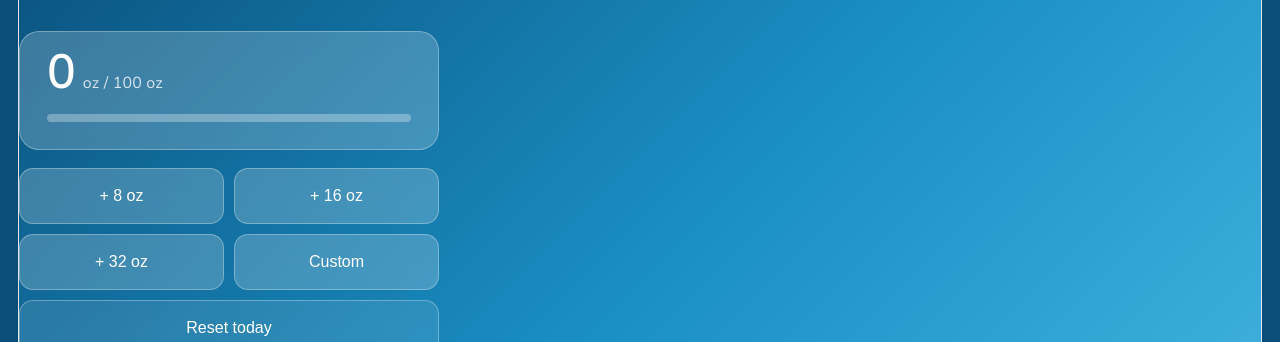
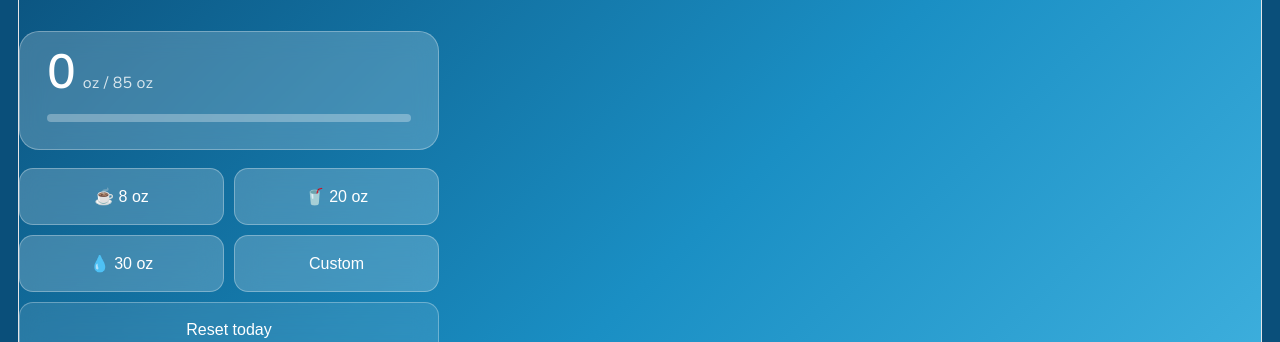
Before and after one commit to IronCamCreate/water-tracker, a React (Vite) app: page / in a window 1280 px wide. Shown: the part 148-490 px from the top of the page. Built offline with nearby package versions, Linux system fonts and the light colour scheme.

Commit message:
Update goal to 85oz, customize bottle buttons

```diff
--- a/src/App.jsx
+++ b/src/App.jsx
@@ -5,7 +5,7 @@ export default function App() {
   const [intakes, setIntakes] = useState([]);
   const [todayIntake, setTodayIntake] = useState(0);
   const [streak, setStreak] = useState(0);
-  const [goal, setGoal] = useState(100);
+  const [goal, setGoal] = useState(85);
 
   const today = new Date().toLocaleDateString('en-CA');
 
@@ -102,9 +102,9 @@ export default function App() {
         </section>
 
         <section className="buttons-section">
-          <button onClick={() => addWater(8)}>+ 8 oz</button>
-          <button onClick={() => addWater(16)}>+ 16 oz</button>
-          <button onClick={() => addWater(32)}>+ 32 oz</button>
+          <button onClick={() => addWater(8)}>☕ 8 oz</button>
+          <button onClick={() => addWater(20)}>🥤 20 oz</button>
+          <button onClick={() => addWater(30)}>💧 30 oz</button>
           <button onClick={() => {
             const custom = prompt('Enter amount in oz:');
             if (custom && !isNaN(custom)) addWater(parseFloat(custom));
```
